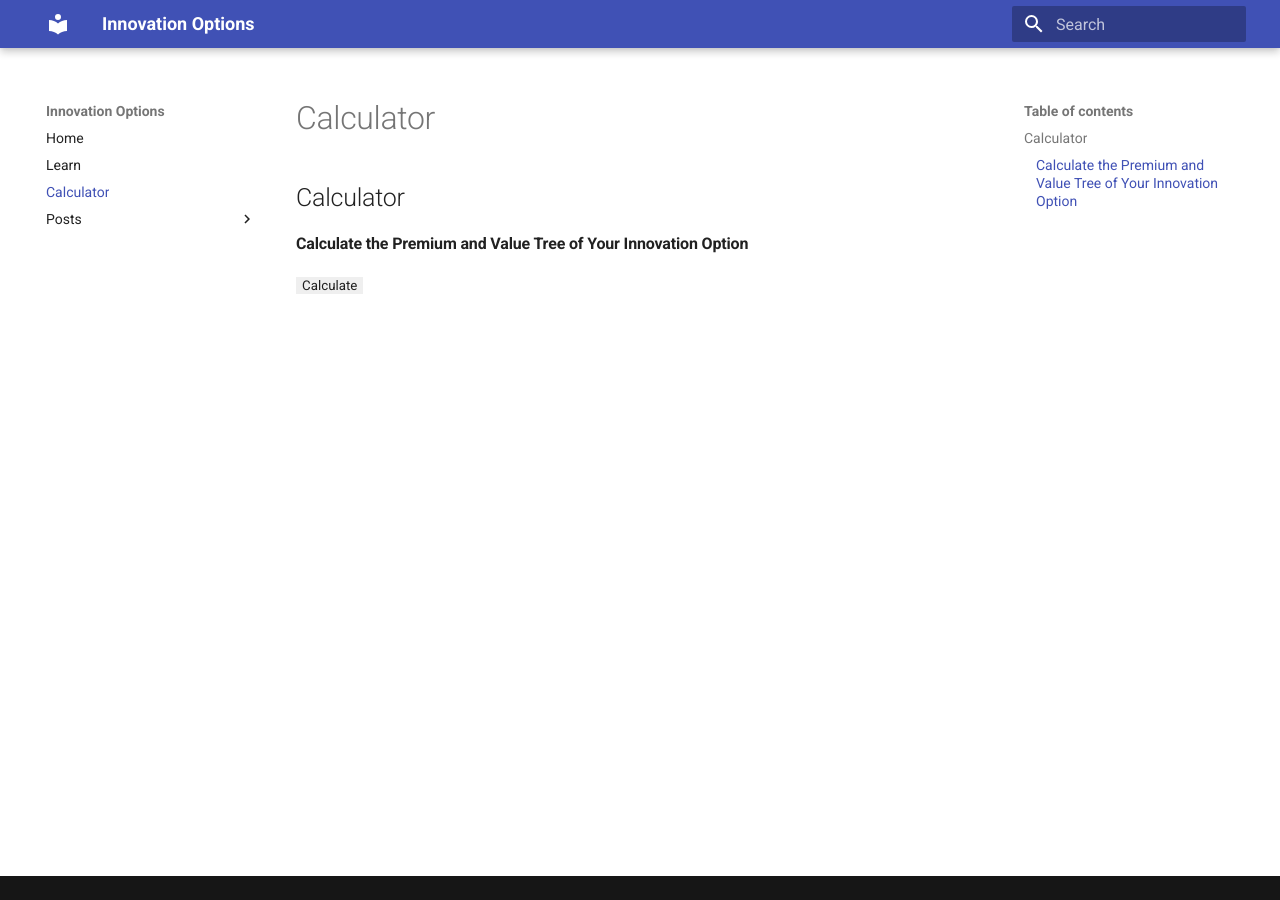
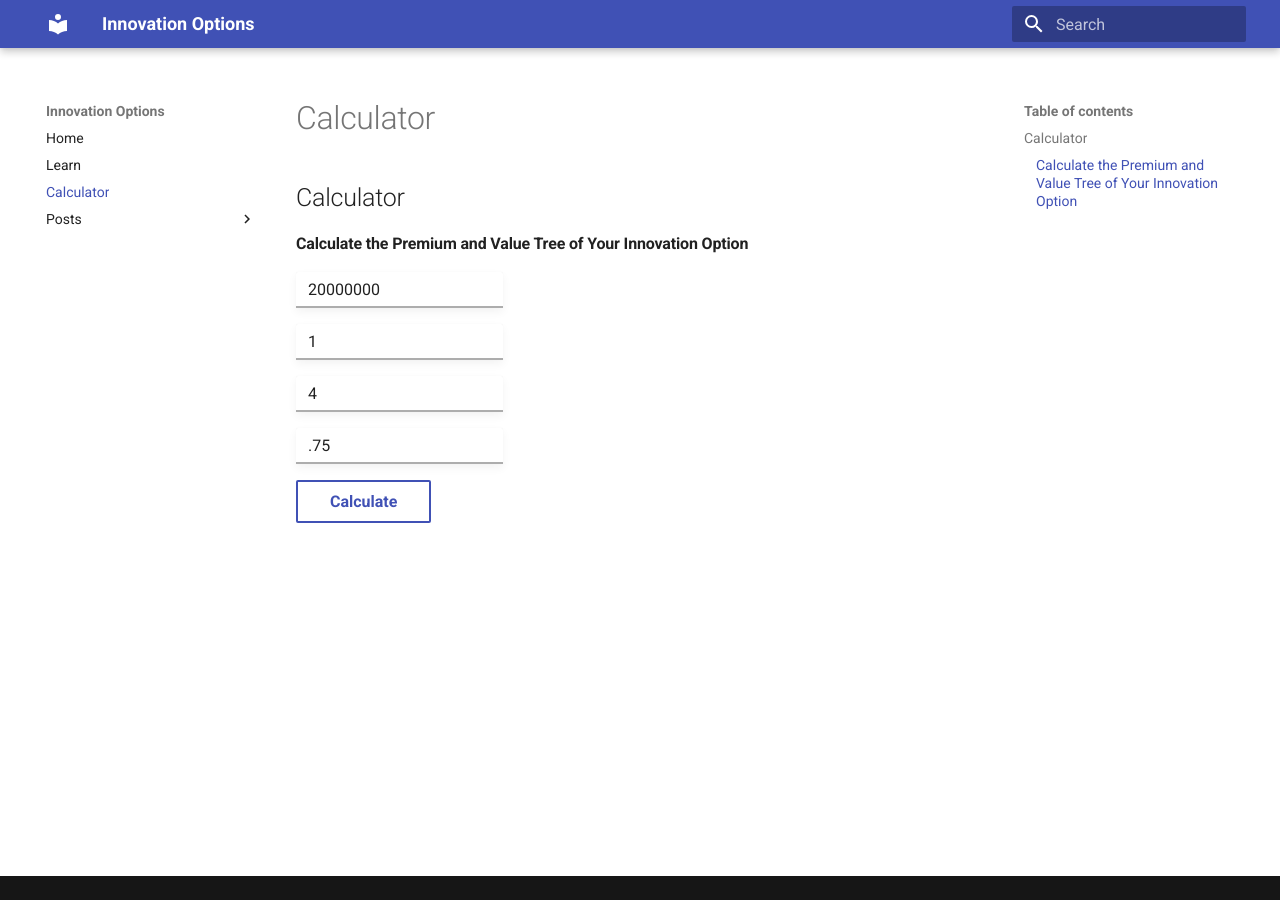
Before and after one commit to innovation-options/io-web, an MkDocs documentation site: the page built from content/calculator.md, in a window 1280 px wide. Built offline with MkDocs 1.6.1 and Material for MkDocs 9.7.7, drawn with Linux system fonts in a browser that asks for light colours.

Commit message:
add inputs to calculator

```diff
--- a/content/calculator.md
+++ b/content/calculator.md
@@ -9,7 +9,21 @@ title: Calculator
 <div>
   <div>
     <p>
-      <input id="calculate" type="button" value="Calculate" onclick="calculateOption();" />
+      <input value='20000000' id='strike' type='text' class='md-input' placeholder='Strike' autocapitalize='off' autocorrect='off' autocomplete='off' spellcheck='false'/>
+    </p>
+    <p>
+      <input value=1 id='term' type='text' class='md-input' placeholder='Term' autocapitalize='off' autocorrect='off' autocomplete='off' spellcheck='false'/>
+    </p>
+    <p>
+      <input value=4 id='tranches' type='text' class='md-input' placeholder='Tranches' autocapitalize='off' autocorrect='off' autocomplete='off' spellcheck='false'/>
+    </p>
+    <p>
+      <input value=.75 id='sigma' type='text' class='md-input' placeholder='Sigma' autocapitalize='off' autocorrect='off' autocomplete='off' spellcheck='false'/>
+    </p>
+    <p>
+      <button class='md-button'onclick="calculateOption();">
+        Calculate
+      </button>
     </p>
   </div>
   <div>
```
Also changed, not shown: 1 other file.
